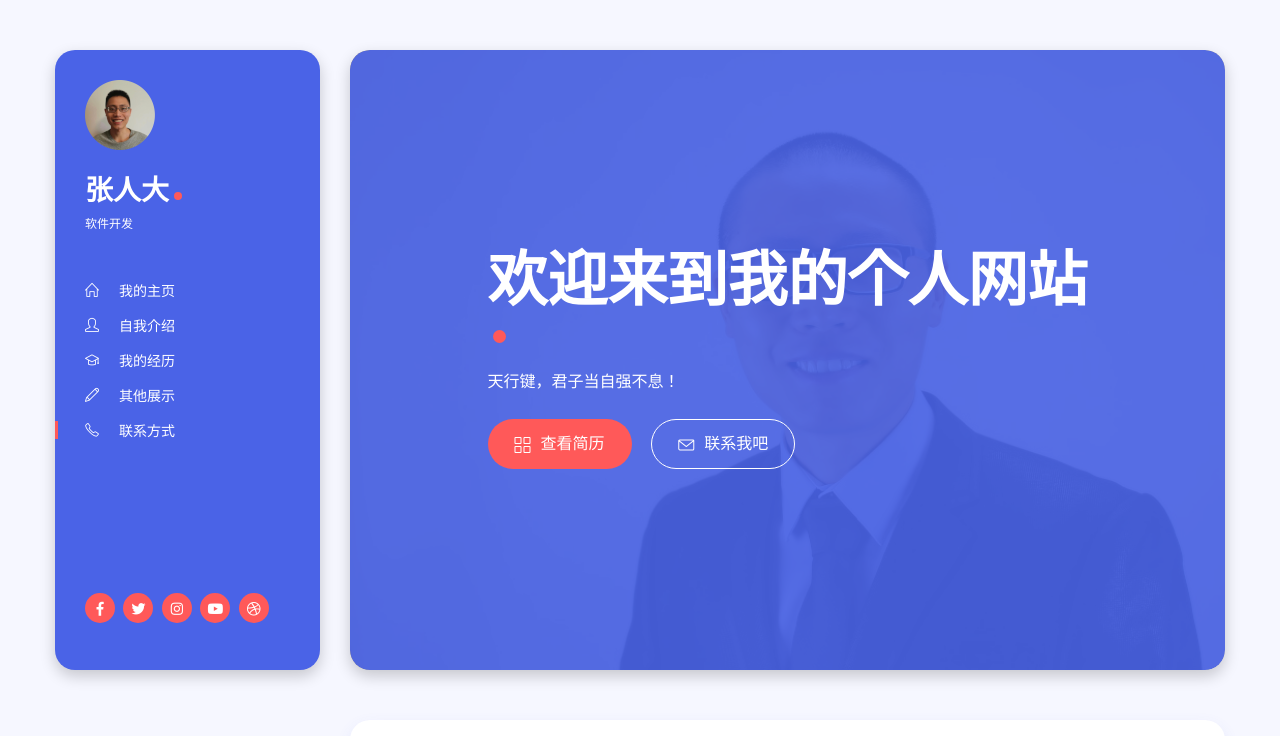
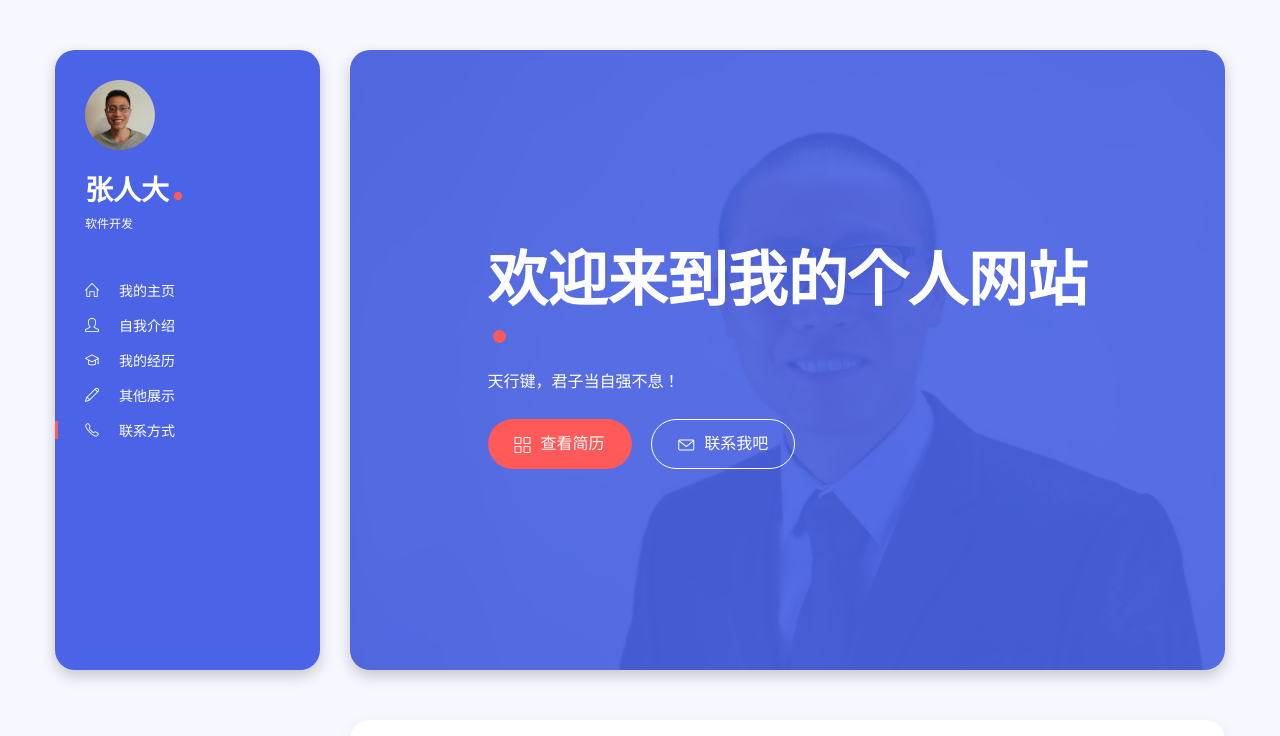
Before and after one commit to RendaZhang/rendazhang.github.io, a plain HTML site: page index.html in a window 1280 px wide. Shown: the top 736 px of the page. Drawn offline with nearby package versions, Linux system fonts and the light colour scheme.

Commit message:
移除掉Social Icon

```diff
--- a/index.html
+++ b/index.html
@@ -74,13 +74,13 @@
 			<div class="footer mt-auto">
 
 				<!-- social icons -->
-				<ul class="social-icons list-inline">
+<!-- 				<ul class="social-icons list-inline">
 					<li class="list-inline-item"><a href="#"><i class="fab fa-facebook-f"></i></a></li>
 					<li class="list-inline-item"><a href="#"><i class="fab fa-twitter"></i></a></li>
 					<li class="list-inline-item"><a href="#"><i class="fab fa-instagram"></i></a></li>
 					<li class="list-inline-item"><a href="#"><i class="fab fa-youtube"></i></a></li>
 					<li class="list-inline-item"><a href="#"><i class="fab fa-dribbble"></i></a></li>
-				</ul>
+				</ul> -->
 
 				<!-- copyright -->
 				<span class="copyright"></span>
```
